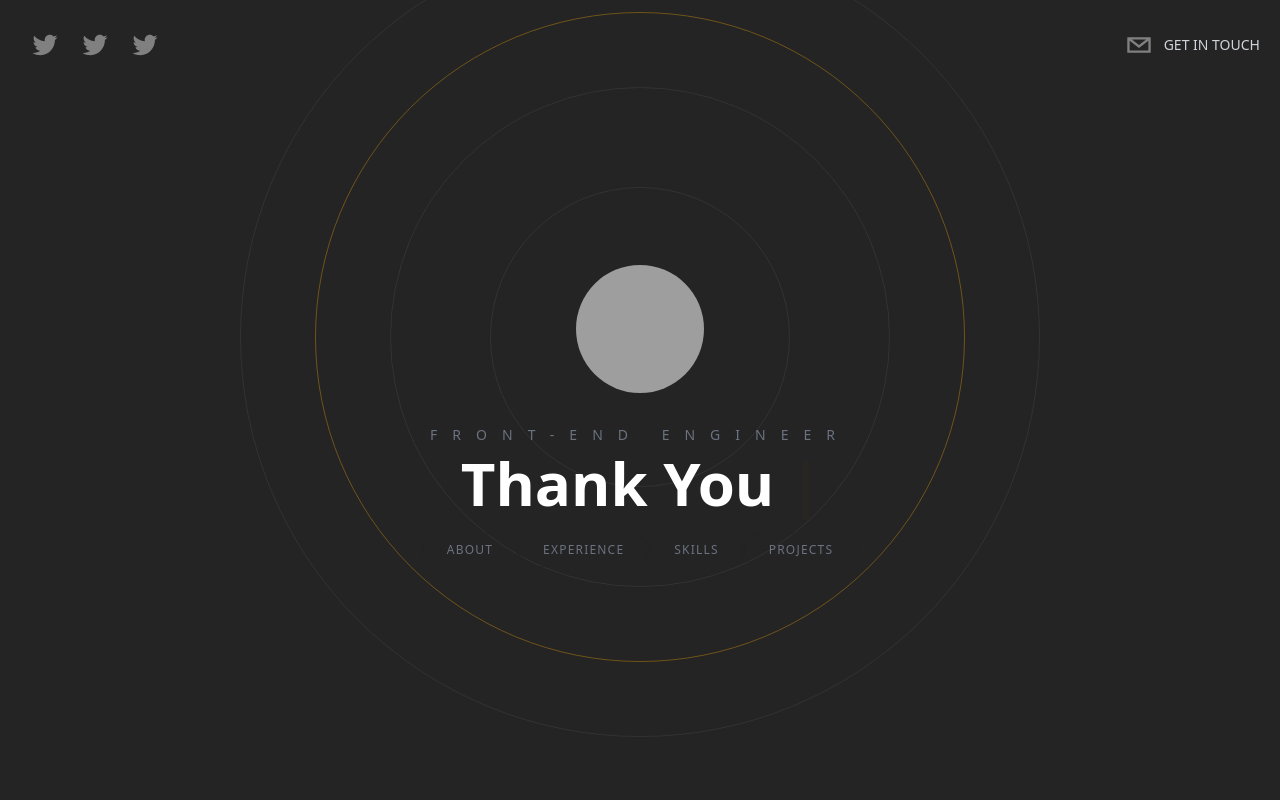
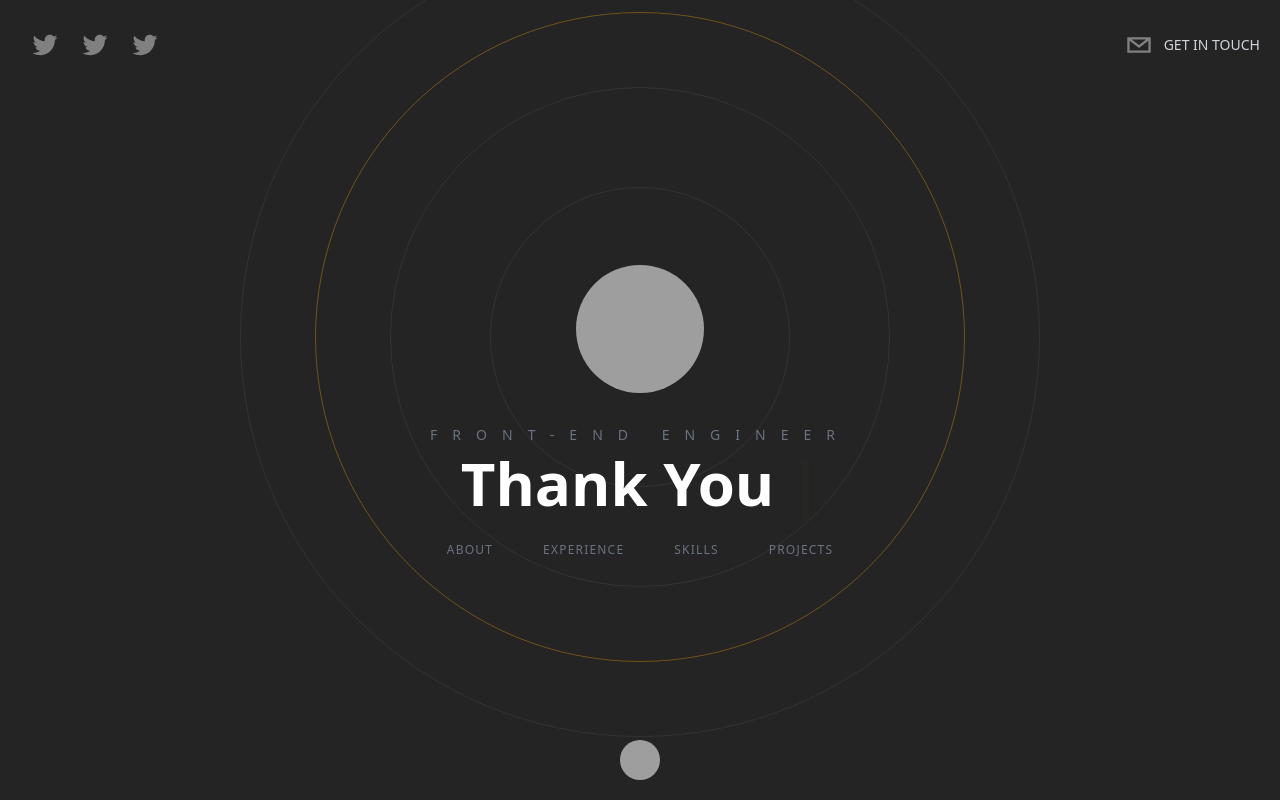
Before and after one commit to jaken1207/portfolio, a Next.js app: page / in a window 1280 px wide. Built offline with nearby package versions, Linux system fonts and the light colour scheme; grey boxes are pictures that could not be loaded.

Commit message:
✨ footerボタンを追加

```diff
--- a/pages/index.tsx
+++ b/pages/index.tsx
@@ -7,6 +7,7 @@
 import Skills from '@/components/Skills'
 import Projects from '@/components/Projects'
 import ContactMe from '@/components/ContactMe'
+import Link from 'next/link'
 
 export default function Home() {
   return (
@@ -40,6 +41,14 @@
     <section id='contact' className='snap-start'>
       <ContactMe />
     </section>
+
+      <Link href="#hero">
+          <footer className='sticky bottom-5 w-full cursor-pointer'>
+            <div className='flex items-center justify-center'>
+              <img className='h-10 w-10 rounded-full filter grayscale hover:grayscale-0 cursor-pointer' src="https://i.imgur.com/e2yvD6A.png" alt="" />
+            </div>
+          </footer>
+      </Link>
     </div>
   )
 }
```
